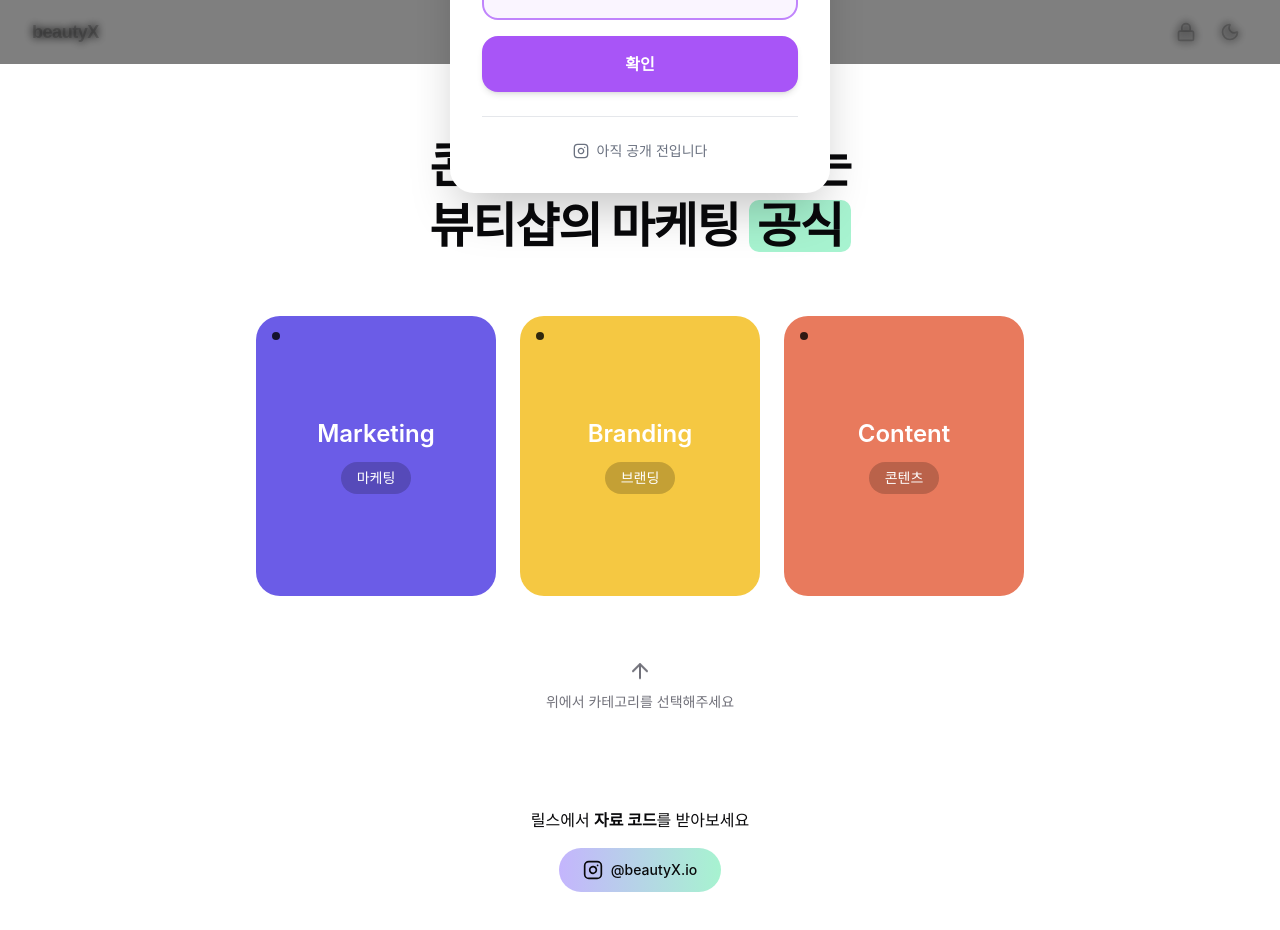
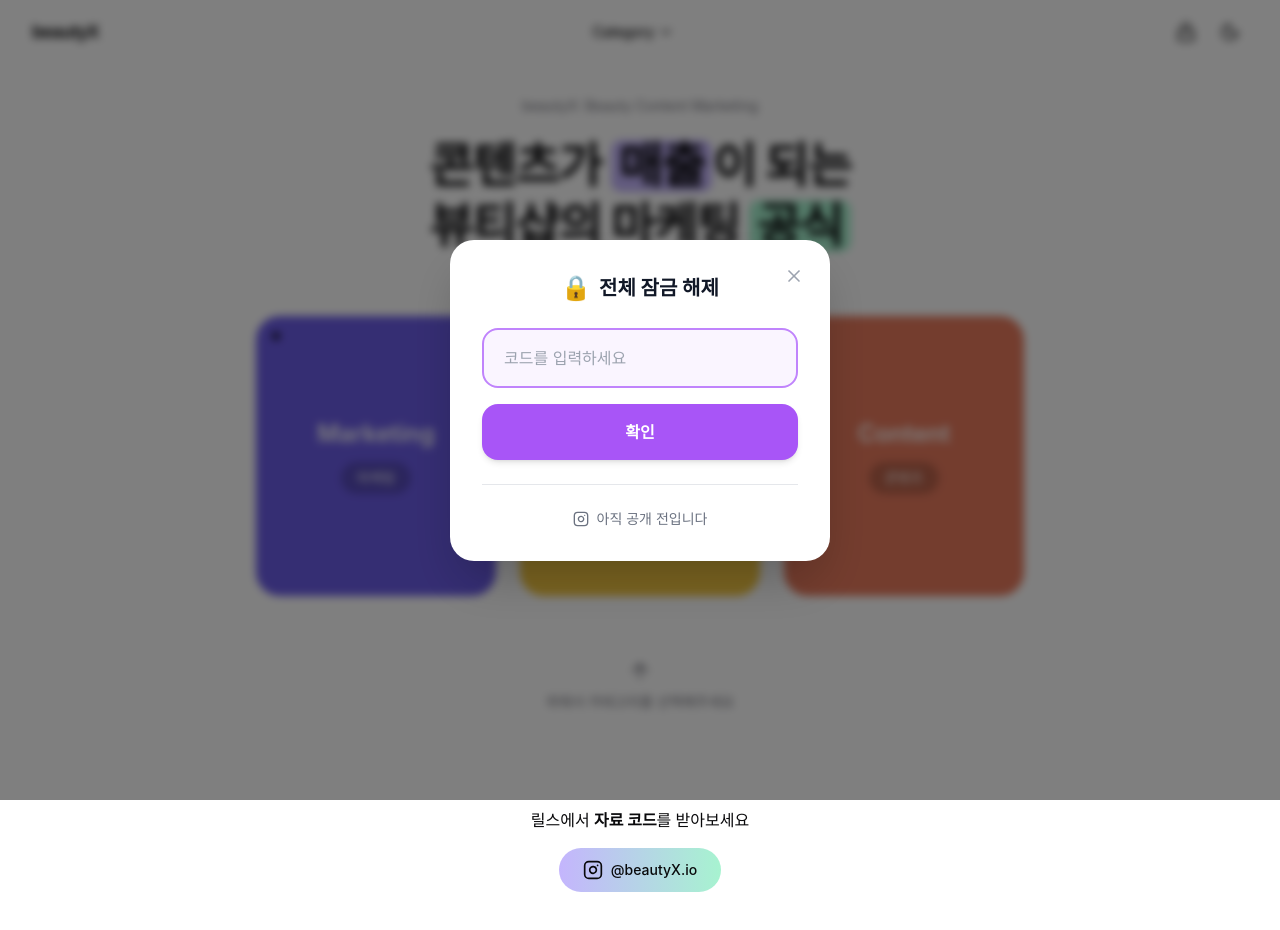
Before and after one commit to beautyX-io/edu, a React (Vite) app: page / in a window 1280 px wide. Both pictures are taken after a click on the button 1185 px from the left and 32 px from the top of the page. Shown: the top 930 px of the page. Built offline with nearby package versions, Linux system fonts and the light colour scheme.

Commit message:
문제수정재요청

```diff
--- a/src/components/CodeModal.tsx
+++ b/src/components/CodeModal.tsx
@@ -1,4 +1,5 @@
 import { useState } from 'react';
+import { createPortal } from 'react-dom';
 import { X, Instagram } from 'lucide-react';
 
 interface CodeModalProps {
@@ -24,8 +25,8 @@
     }
   };
 
-  return (
-    <div className="fixed inset-0 z-[100] flex items-center justify-center p-4 bg-black/50 backdrop-blur-sm">
+  const modalContent = (
+    <div className="fixed inset-0 z-[9999] flex items-center justify-center p-4 bg-black/50 backdrop-blur-sm">
       {/* Backdrop - close on click */}
       <div
         className="absolute inset-0"
@@ -86,4 +87,6 @@
       </div>
     </div>
   );
+
+  return createPortal(modalContent, document.body);
 }
```
